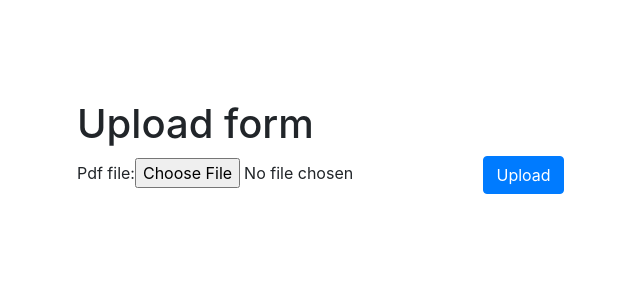
After one commit to MusicCityLegalHackers/atty-cxn, a Django app: page /main/upload in a window 1280 px wide. The commit adds this page. Shown: the top 300 px of the page, without its empty margins (23-663 px from the left). Run offline with Django 3.2, Linux system fonts and the light colour scheme; some libraries are stand-ins or nearby versions.

Commit message:
Split forms.

```diff
--- /dev/null
+++ b/main/templates/upload.html
@@ -0,0 +1,14 @@
+{% extends 'base.html' %}
+
+{% block 'content' %}
+
+<div id="doc-form" style="margin: 100px;">
+  <h1>Upload form</h1>
+  <form action="/main/upload" method="post">
+    {% csrf_token %}
+    {{ legal_form }}
+  <button type="submit" class="btn btn-primary">Upload</button>
+  </form>
+</div>
+
+{% endblock %}
--- a/main/urls.py
+++ b/main/urls.py
@@ -3,5 +3,7 @@ from django.urls import path
 from . import views
 
 urlpatterns = [
+    path('', views.home),
+    path('upload', views.upload),
     path('get-advice', views.get_advice),
 ]
--- a/main/views.py
+++ b/main/views.py
@@ -5,6 +5,20 @@ from main.models import Attorney, Client, Case
 from main.utilities import find_attorney
 
 # Create your views here.
+
+def home(request):
+  return render(request, 'home.html')
+
+def upload(request):
+  if request.method == 'POST':
+    legal_form = LegalDocForm(request.POST)
+    if legal_form.is_valid():
+      # save doc
+      return redirect('/main/get-advice')
+
+  else:
+    legal_form = LegalDocForm()
+    return render(request, 'upload.html', {'legal_form': legal_form})
 
 def get_advice(request):
   if request.method == 'POST':
@@ -28,4 +42,4 @@ def get_advice(request):
   else:
     client_form = ClientForm()
 
-  return render(request, 'form_app.html', {'client_form': client_form})
+  return render(request, 'get_advice.html', {'client_form': client_form})
```
Also changed, not shown: main/templates/get_advice.html (added, +14 -0 lines), main/templates/home.html (renamed from main/templates/form_app.html, +2 -6 lines).
